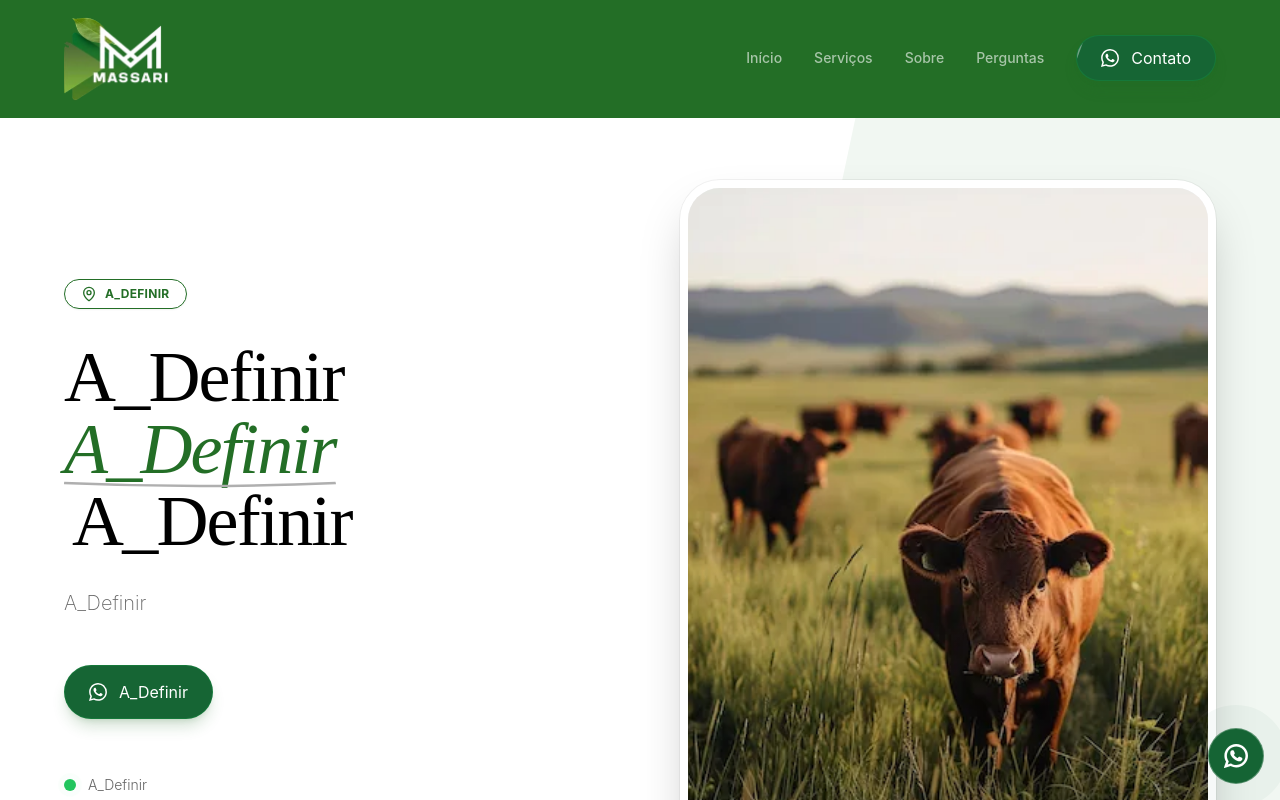
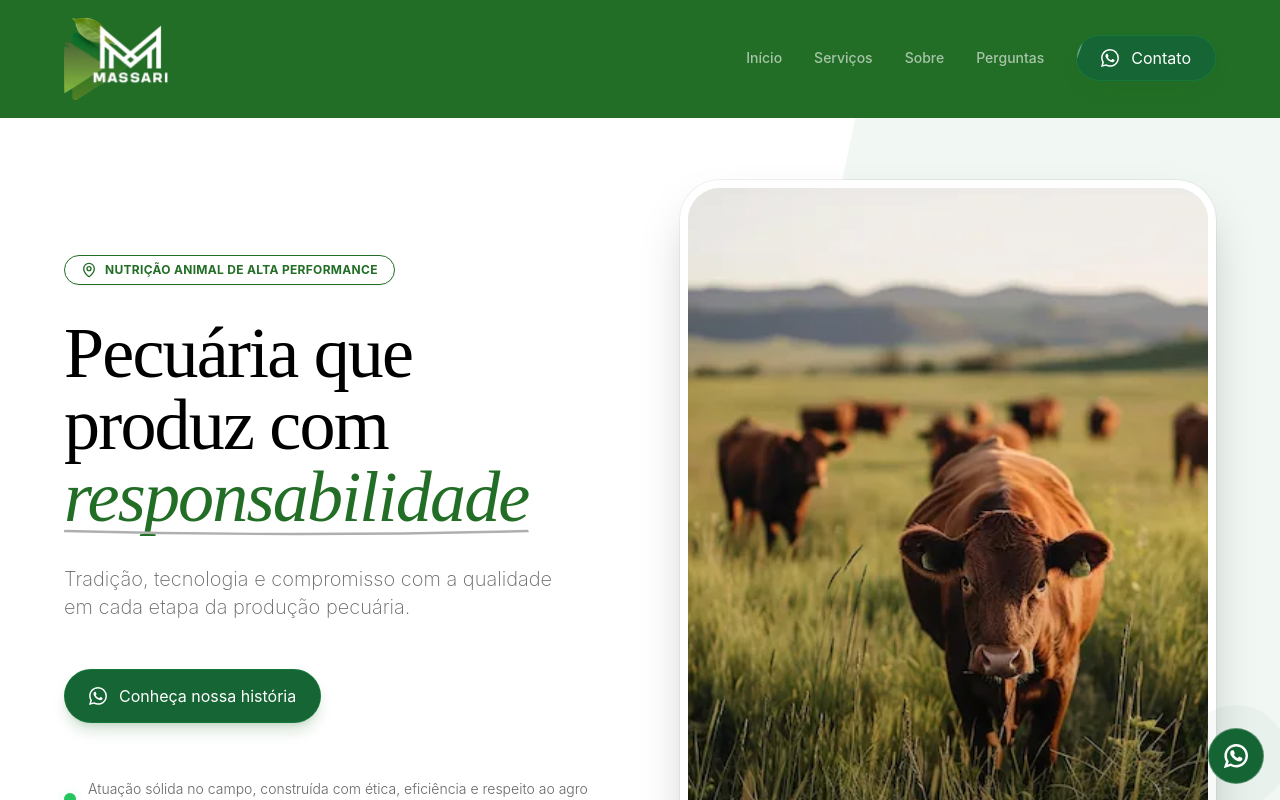
Before and after one commit to Paper-Street-Softwares/SOP-Massari, a React (Vite) app: page /#home in a window 1280 px wide. Shown: the top 800 px of the page. Built offline with nearby package versions, Linux system fonts and the light colour scheme.

Commit message:
fix: hero

```diff
--- a/src/components/sections/HeroTemplateNovo.jsx
+++ b/src/components/sections/HeroTemplateNovo.jsx
@@ -228,13 +228,11 @@ function HeroTemplateNovo({
                       <div>
                         <p
                           className={`text-[9px] phone2:text-xs font-secondFont font-bold ${textDestaque} tracking-widest uppercase mb-1`}
-                        >
-                          Plantão 24h
-                        </p>
+                        ></p>
                         <p
                           className={`text-paragraph2 phone3:text-lg font-mainFont font-bold leading-none ${text}`}
                         >
-                          Emergência? Ligue agora.
+                          Cuidar hoje. Produzir sempre.
                         </p>
                       </div>
                       <div className="ml-auto">
--- a/src/content/content.jsx
+++ b/src/content/content.jsx
@@ -106,25 +106,30 @@ const content = {
       ctaButtonTextResponsive: 'Contato',
     },
     hero: {
-      miniTag: 'A_Definir',
-      FirstPartTitle: 'A_Definir',
+      miniTag: 'NUTRIÇÃO ANIMAL DE ALTA PERFORMANCE',
+      FirstPartTitle: 'Pecuária que produz com',
       DestaquePartTitle: (
         <p>
-          <span className="italic relative inline-block">A_Definir</span>
+          <span className="italic relative inline-block">responsabilidade</span>
         </p>
       ),
-      SecondPartTitle: 'A_Definir',
-      subtitle: <p>A_Definir</p>,
+      SecondPartTitle: '',
+      subtitle: (
+        <p>
+          Tradição, tecnologia e compromisso com a qualidade em cada etapa da
+          produção pecuária.
+        </p>
+      ),
       heroDefaultImage: heroDefaultImg, // img da pessoa mobile
       alt: 'Imagem ilustrativa da Seção Início',
       ctaButtonAriaLabel:
         'Botão para chamada de ação para contato pelo whatsapp',
-      ctaButtonText: 'A_Definir',
+      ctaButtonText: 'Conheça nossa história',
       ctaButtonTextSecondary: 'A_Definir',
       obsHero: {
         icon: <LucideIdCard />,
         iconTwo: <LucideIdCard />,
-        text: 'A_Definir',
+        text: 'Atuação sólida no campo, construída com ética, eficiência e respeito ao agro brasileiro.',
         textTwo: '',
       },
       secondaryCta: 'Contato',
```
